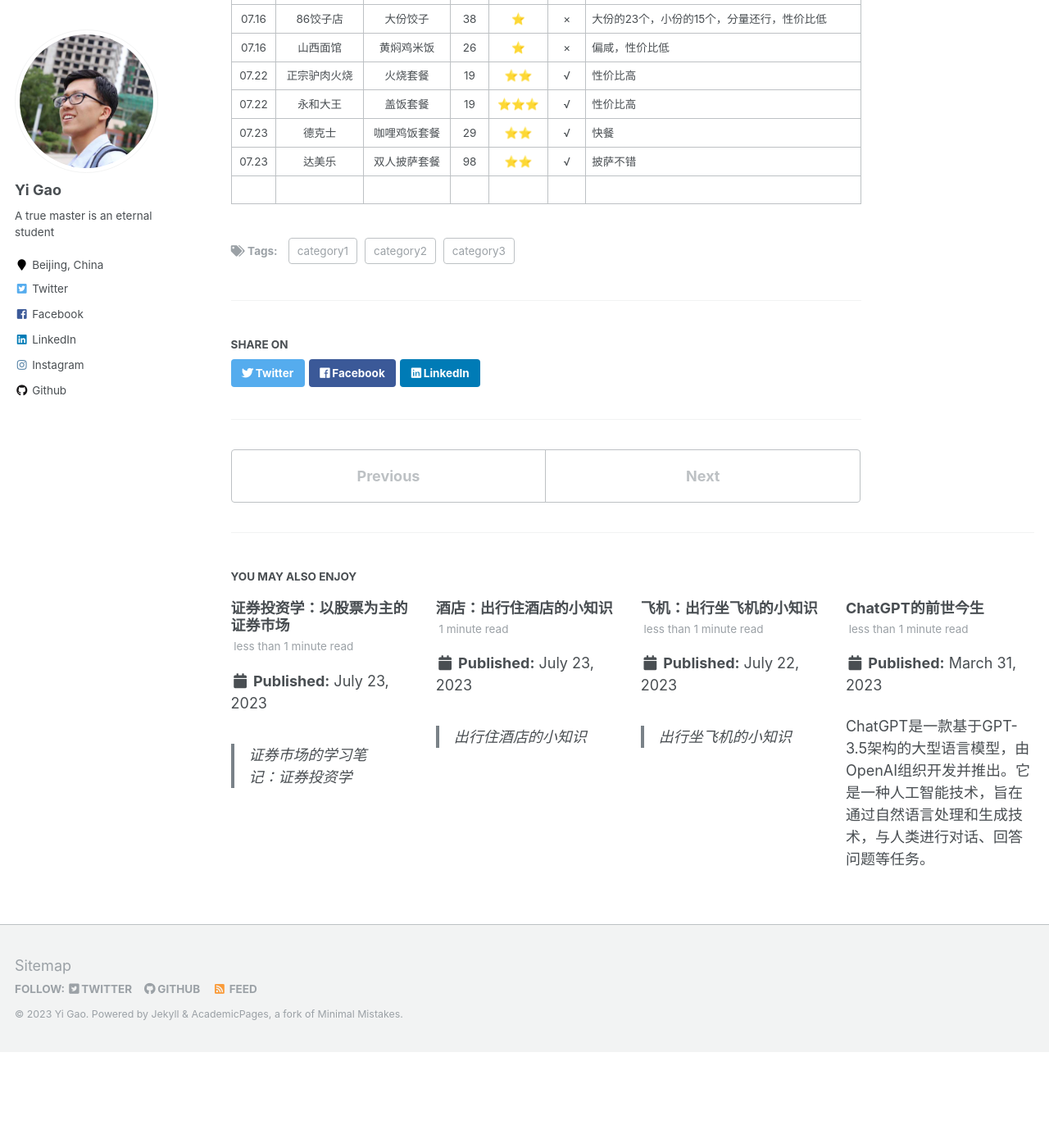
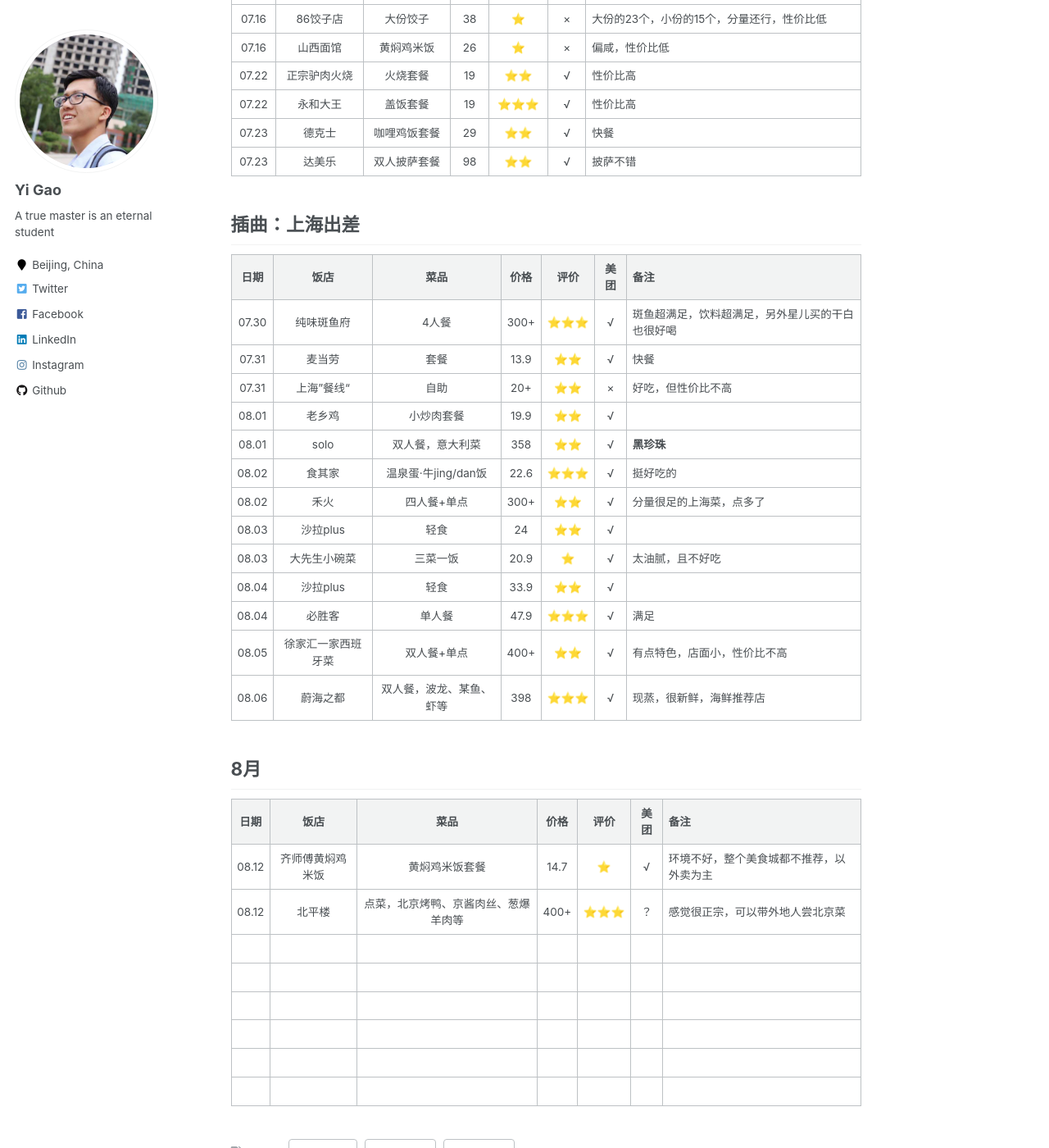
Before and after one commit to masteryi-0018/masteryi-0018.github.io, a Jekyll site: the page built from _posts/2023-07-16-blog-post-1.md, in a window 1280 px wide and 1400 px high, scrolled down 569 px. Shown: the whole window at 82% size. Built offline with Jekyll 4.4.1, drawn with Linux system fonts in a browser that asks for light colours; before the commit the page ends 1852 px from its top, so only the background shows below that; some of the changed text lies outside the part shown.

Commit message:
add some food and learn stock

```diff
--- a/_posts/2023-07-16-blog-post-1.md
+++ b/_posts/2023-07-16-blog-post-1.md
@@ -24,4 +24,38 @@ tags:
 | 07.22 | 永和大王    | 盖饭套餐   | 19  | ⭐⭐⭐ | √   | 性价比高                    |
 | 07.23 | 德克士     | 咖哩鸡饭套餐 | 29  | ⭐⭐  | √   | 快餐                      |
 | 07.23 | 达美乐     | 双人披萨套餐 | 98  | ⭐⭐  | √   | 披萨不错                    |
-|       |         |        |     |     |     |                         |
+
+
+
+## 插曲：上海出差
+
+| 日期    | 饭店        | 菜品             | 价格   | 评价  | 美团  | 备注                       |
+|:-----:|:---------:|:--------------:|:----:|:---:|:---:| ------------------------ |
+| 07.30 | 纯味斑鱼府     | 4人餐            | 300+ | ⭐⭐⭐ | √   | 斑鱼超满足，饮料超满足，另外星儿买的干白也很好喝 |
+| 07.31 | 麦当劳       | 套餐             | 13.9 | ⭐⭐  | √   | 快餐                       |
+| 07.31 | 上海”餐线“    | 自助             | 20+  | ⭐⭐  | ×   | 好吃，但性价比不高                |
+| 08.01 | 老乡鸡       | 小炒肉套餐          | 19.9 | ⭐⭐  | √   |                          |
+| 08.01 | solo      | 双人餐，意大利菜       | 358  | ⭐⭐  | √   | **黑珍珠**                  |
+| 08.02 | 食其家       | 温泉蛋·牛jing/dan饭 | 22.6 | ⭐⭐⭐ | √   | 挺好吃的                     |
+| 08.02 | 禾火        | 四人餐+单点         | 300+ | ⭐⭐  | √   | 分量很足的上海菜，点多了             |
+| 08.03 | 沙拉plus    | 轻食             | 24   | ⭐⭐  | √   |                          |
+| 08.03 | 大先生小碗菜    | 三菜一饭           | 20.9 | ⭐   | √   | 太油腻，且不好吃                 |
+| 08.04 | 沙拉plus    | 轻食             | 33.9 | ⭐⭐  | √   |                          |
+| 08.04 | 必胜客       | 单人餐            | 47.9 | ⭐⭐⭐ | √   | 满足                       |
+| 08.05 | 徐家汇一家西班牙菜 | 双人餐+单点         | 400+ | ⭐⭐  | √   | 有点特色，店面小，性价比不高           |
+| 08.06 | 蔚海之都      | 双人餐，波龙、某鱼、虾等   | 398  | ⭐⭐⭐ | √   | 现蒸，很新鲜，海鲜推荐店             |
+
+
+
+## 8月
+
+| 日期    | 饭店       | 菜品                 | 价格   | 评价  | 美团  | 备注                   |
+|:-----:|:--------:|:------------------:|:----:|:---:|:---:| -------------------- |
+| 08.12 | 齐师傅黄焖鸡米饭 | 黄焖鸡米饭套餐            | 14.7 | ⭐   | √   | 环境不好，整个美食城都不推荐，以外卖为主 |
+| 08.12 | 北平楼      | 点菜，北京烤鸭、京酱肉丝、葱爆羊肉等 | 400+ | ⭐⭐⭐ | ？   | 感觉很正宗，可以带外地人尝北京菜     |
+|       |          |                    |      |     |     |                      |
+|       |          |                    |      |     |     |                      |
+|       |          |                    |      |     |     |                      |
+|       |          |                    |      |     |     |                      |
+|       |          |                    |      |     |     |                      |
+|       |          |                    |      |     |     |                      |
--- a/_posts/2023-08-12-blog-post-1.md
+++ b/_posts/2023-08-12-blog-post-1.md
@@ -1,5 +1,5 @@
 ---
-title: '证券投资学：以股票为主的证券市场'
+title: '证券：以股票为主的证券市场'
 date: 2023-07-23
 permalink: /posts/2023/07/blog-post-3/
 tags:
@@ -55,3 +55,44 @@ tags:
 #### 1.2.5 我国上市公司分红与股利理论
 
 我国股票市场分红较少，只能靠资本利得（股价上涨）来取得利益；资本利得不征税，红利税倾向让投资者长期持有
+
+### 1.3 债券
+
+#### 1.3.1 债券的概念与特征
+
+对比股票，收益低，风险低
+
+#### 1.3.2 政府债券、金融债券与公司债券
+
+政府债券具有减免税收的待遇，充当货币市场的调节者；公司破产优先偿还债券
+
+#### 1.3.3 可转换债券及其在中国的应用
+
+公司将债务转换成股份，受公司欢迎；对个人收益其实不高，但国内高估其作用
+
+#### 1.3.4 我国债券市场产品概貌
+
+银行间市场占90%+，批发市场；交易所市场；银行柜台市场（只有国债）
+
+### 1.4 证券投资基金
+
+#### 1.4.1 证券投资基金的概念与性质
+
+集合投资，由基金公司购买债券股票等；是一种信托投资方式（没有办法制约信托人）
+
+#### 1.4.2 开放式基金与封闭式基金
+
+开放式基金
+- ETF：指数基金，跟踪指数，交易所上市交易
+- LOF：交易所上市交易，个人理解是偏主动的
+
+封闭式基金
+不能找基金公司赎回，可以在市场上卖掉；有折价现象
+
+#### 1.4.3 分级基金及其交易策略
+
+又叫结构型基金
+
+#### 1.4.4 对冲基金及其特点
+
+高风险，高收益的一种模式；对冲了一部分风险，但是其杠杆性很高，不面向大众
```
